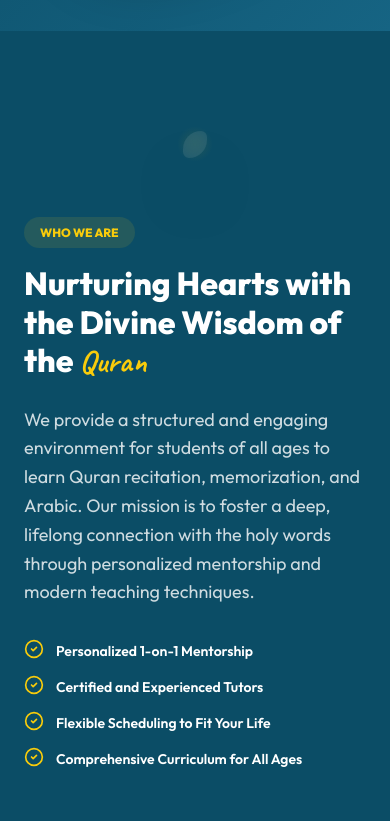
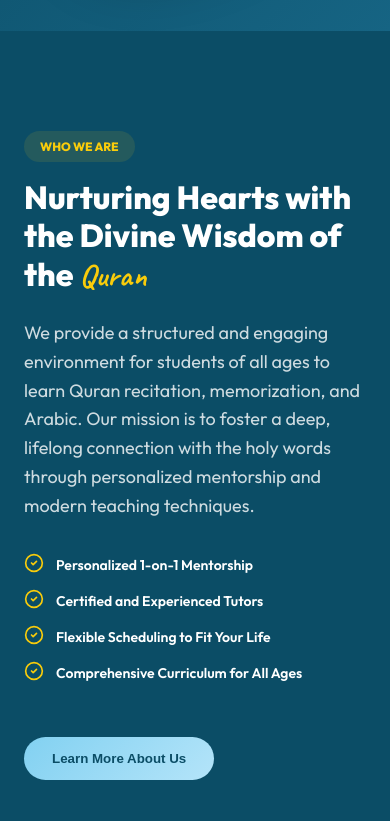
Before and after one commit to paravathsinan/zeequeplus-frontend, a Next.js app: page / in a window 390 px wide. Shown: the part 1180-2001 px from the top of the page. Built offline with nearby package versions, Linux system fonts and the light colour scheme.

Commit message:
testimonial mobile responsive design changes

```diff
--- a/src/components/Intro.tsx
+++ b/src/components/Intro.tsx
@@ -1,7 +1,6 @@
 "use client";
 
 import { motion } from "framer-motion";
-import Image from "next/image";
 import { CheckCircle2 } from 'lucide-react';
 
 export default function Intro() {
@@ -14,58 +13,11 @@ export default function Intro() {
       <div className="container">
         <div className="intro-grid" style={{
           display: 'grid',
-          gridTemplateColumns: '1fr 1fr',
+          gridTemplateColumns: '1fr',
           gap: '60px',
           alignItems: 'center'
         }}>
-          {/* Left Side: Premium Image Container */}
-          <div className="intro-visual" style={{
-            position: 'relative',
-            display: 'flex',
-            justifyContent: 'center',
-            alignItems: 'center'
-          }}>
-            {/* Background Glows */}
-            <div style={{
-              position: 'absolute',
-              width: '140%',
-              height: '140%',
-              background: 'radial-gradient(circle, rgba(var(--accent-rgb), 0.1) 0%, transparent 70%)',
-              zIndex: 0,
-              pointerEvents: 'none'
-            }} />
 
-            <motion.div
-              initial={{ opacity: 0, scale: 0.9, rotate: -2 }}
-              whileInView={{ opacity: 1, scale: 1, rotate: 0 }}
-              viewport={{ once: true }}
-              transition={{ duration: 1, ease: "easeOut" }}
-              style={{
-                position: 'relative',
-                width: '100%',
-                maxWidth: '520px',
-                zIndex: 5 // Lower than navbar's 1000+
-              }}
-            >
-              <div style={{
-                position: 'relative',
-                borderRadius: '60px 20px 60px 20px',
-                overflow: 'hidden',
-                aspectRatio: '0.9',
-                boxShadow: '0 40px 100px rgba(0,0,0,0.2)',
-                border: '12px solid var(--glass-bg)',
-                backdropFilter: 'blur(10px)'
-              }}>
-                <Image
-                  src="/images/intro-img.png"
-                  alt="Premium Learning Experience"
-                  fill
-                  sizes="(max-width: 768px) 100vw, 50vw"
-                  style={{ objectFit: 'cover' }}
-                />
-              </div>
-            </motion.div>
-          </div>
 
           {/* Right Side: Content */}
           <motion.div
@@ -154,10 +106,6 @@ export default function Intro() {
             display: inline-block;
             text-align: left;
           }
-          .intro-visual {
-            max-width: 600px;
-            margin: 0 auto;
-          }
         }
         @media (max-width: 576px) {
           h2 {
--- a/src/components/Testimonials.tsx
+++ b/src/components/Testimonials.tsx
@@ -74,42 +74,55 @@ export default function Testimonials() {
       position: 'relative',
       overflow: 'hidden'
     }}>
+      {/* Hide scrollbar globally for this section */}
       <div className="container" style={{
         display: 'grid',
-        gridTemplateColumns: '1fr', // Simplified for better slider focus
+        gridTemplateColumns: '1fr',
         gap: '40px',
-        alignItems: 'center'
+        alignItems: 'center',
+        overflow: 'hidden',
+        maxWidth: '100%'
       }}>
         {/* Header */}
         <motion.div
+          className="testimonials-header"
           initial={{ opacity: 0, y: -20 }}
           whileInView={{ opacity: 1, y: 0 }}
           transition={{ duration: 0.8 }}
           viewport={{ once: true }}
-          style={{ textAlign: 'center', marginBottom: '20px' }}
+          style={{
+            textAlign: 'center',
+            marginBottom: '20px',
+            display: 'flex',
+            flexDirection: 'column' as const,
+            alignItems: 'center'
+          }}
         >
-          <Quote size={60} style={{ color: 'rgba(var(--accent-rgb), 0.1)', marginBottom: '10px' }} />
-          <h2 style={{
+          <Quote size={60} style={{ color: 'rgba(var(--accent-rgb), 0.1)', marginBottom: '10px', display: 'block' }} />
+          <h2 className="testimonials-heading" style={{
             fontSize: '44px',
             fontWeight: 800,
             color: 'var(--text-primary)',
             marginBottom: '16px',
-            lineHeight: 1.1
+            lineHeight: 1.1,
+            textAlign: 'center',
+            width: '100%'
           }}>
             What our parents are saying
           </h2>
-          <p style={{
+          <p className="testimonials-subtitle" style={{
             fontSize: '16px',
             color: 'var(--text-secondary)',
             maxWidth: '600px',
-            margin: '0 auto'
+            textAlign: 'center',
+            padding: '0 16px'
           }}>
             Built on the experience of ZeeQue Preschool & Quran programs, ZeeQue Plus continues the same philosophy – now available for Classes 1–10.
           </p>
         </motion.div>
 
         {/* Slider Container */}
-        <div style={{ position: 'relative', width: '100%', maxWidth: '800px', margin: '0 auto' }}>
+        <div style={{ position: 'relative', width: '100%', maxWidth: '800px', margin: '0 auto', overflow: 'hidden' }}>
           <div
             ref={containerRef}
             onScroll={handleScroll}
@@ -133,7 +146,7 @@ export default function Testimonials() {
                 }}
               >
                 {/* Speech Bubble Card */}
-                <div style={{
+                <div className="testimonial-card" style={{
                   backgroundColor: 'var(--card-bg)',
                   padding: '40px',
                   borderRadius: '32px',
@@ -147,7 +160,7 @@ export default function Testimonials() {
                       <Star key={i} size={18} fill="var(--accent)" stroke="var(--accent)" />
                     ))}
                   </div>
-                  <p style={{
+                  <p className="testimonial-text" style={{
                     fontSize: '18px',
                     lineHeight: 1.7,
                     color: 'var(--text-primary)',
@@ -235,14 +248,26 @@ export default function Testimonials() {
           display: none;
         }
         @media (max-width: 768px) {
-          h2 {
-            font-size: 32px !important;
+          .testimonials-heading {
+            font-size: 28px !important;
+            padding: 0 16px;
+            text-align: center !important;
           }
-          div[style*="padding: 40px"] {
+          .testimonials-subtitle {
+            font-size: 14px !important;
+          }
+          .testimonial-card {
             padding: 24px !important;
+            border-radius: 24px !important;
           }
-          p[style*="font-size: 18px"] {
-            font-size: 16px !important;
+          .testimonial-text {
+            font-size: 15px !important;
+            line-height: 1.6 !important;
+          }
+        }
+        @media (max-width: 480px) {
+          .testimonials-heading {
+            font-size: 24px !important;
           }
         }
       `}</style>
```
